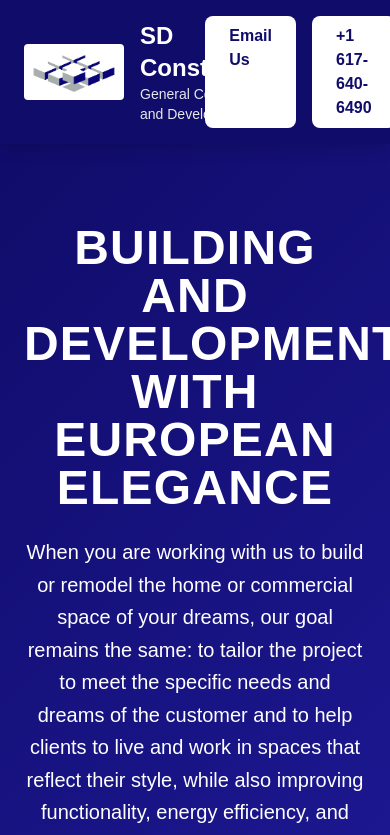
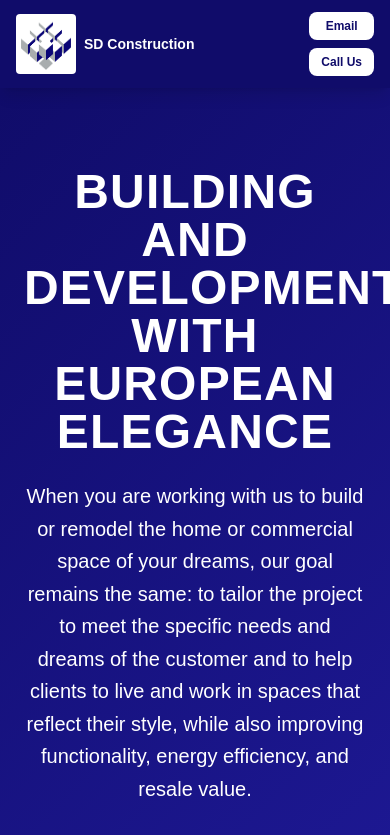
Before and after one commit to alleopp/sdc, a Next.js app: page / in a window 390 px wide. Shown: the top 835 px of the page. Built offline with nearby package versions, Linux system fonts and the light colour scheme.

Commit message:
Fixing mobile

```diff
--- a/src/app/page.tsx
+++ b/src/app/page.tsx
@@ -5,33 +5,33 @@ export default function Home() {
   return (
     <div className="min-h-screen">
       {/* Header with Contact Info */}
-      <header className="bg-[rgb(16,12,106)] text-white py-4 px-6 sticky top-0 z-50 shadow-lg">
-        <div className="max-w-7xl mx-auto flex justify-between items-center">
-          <div className="flex items-center gap-4">
+      <header className="bg-[rgb(16,12,106)] text-white py-3 px-4 md:py-4 md:px-6 sticky top-0 z-50 shadow-lg">
+        <div className="max-w-7xl mx-auto flex justify-between items-center gap-2">
+          <div className="flex items-center gap-2 md:gap-4">
             <Image
               src="/logo.png"
               alt="SD Construction Logo"
-              width={100}
-              height={100}
-              className="rounded bg-white p-2"
+              width={60}
+              height={60}
+              className="rounded bg-white p-1 md:p-2 w-[60px] h-[60px] md:w-[100px] md:h-[100px]"
             />
             <div>
-              <h1 className="text-2xl font-bold">SD Construction</h1>
-              <p className="text-sm text-gray-200">General Construction and Development</p>
+              <h1 className="text-sm md:text-2xl font-bold">SD Construction</h1>
+              <p className="text-xs md:text-sm text-gray-200 hidden sm:block">General Construction and Development</p>
             </div>
           </div>
-          <div className="flex gap-4">
+          <div className="flex flex-col sm:flex-row gap-2 md:gap-4">
             <a
               href={`mailto:${mockSupabase.contact.email}`}
-              className="bg-white text-[rgb(16,12,106)] px-6 py-2 rounded-lg font-semibold hover:bg-gray-100 transition-colors"
+              className="bg-white text-[rgb(16,12,106)] px-3 py-1.5 md:px-6 md:py-2 rounded-lg text-xs md:text-base font-semibold hover:bg-gray-100 transition-colors text-center"
             >
-              Email Us
+              Email
             </a>
             <a
               href={`tel:${mockSupabase.contact.phone}`}
-              className="bg-white text-[rgb(16,12,106)] px-6 py-2 rounded-lg font-semibold hover:bg-gray-100 transition-colors"
+              className="bg-white text-[rgb(16,12,106)] px-3 py-1.5 md:px-6 md:py-2 rounded-lg text-xs md:text-base font-semibold hover:bg-gray-100 transition-colors text-center whitespace-nowrap"
             >
-              {mockSupabase.contact.phone}
+              Call Us
             </a>
           </div>
         </div>
```
Also changed, not shown: 1 other file (tests, documents, lock files or other folders).
